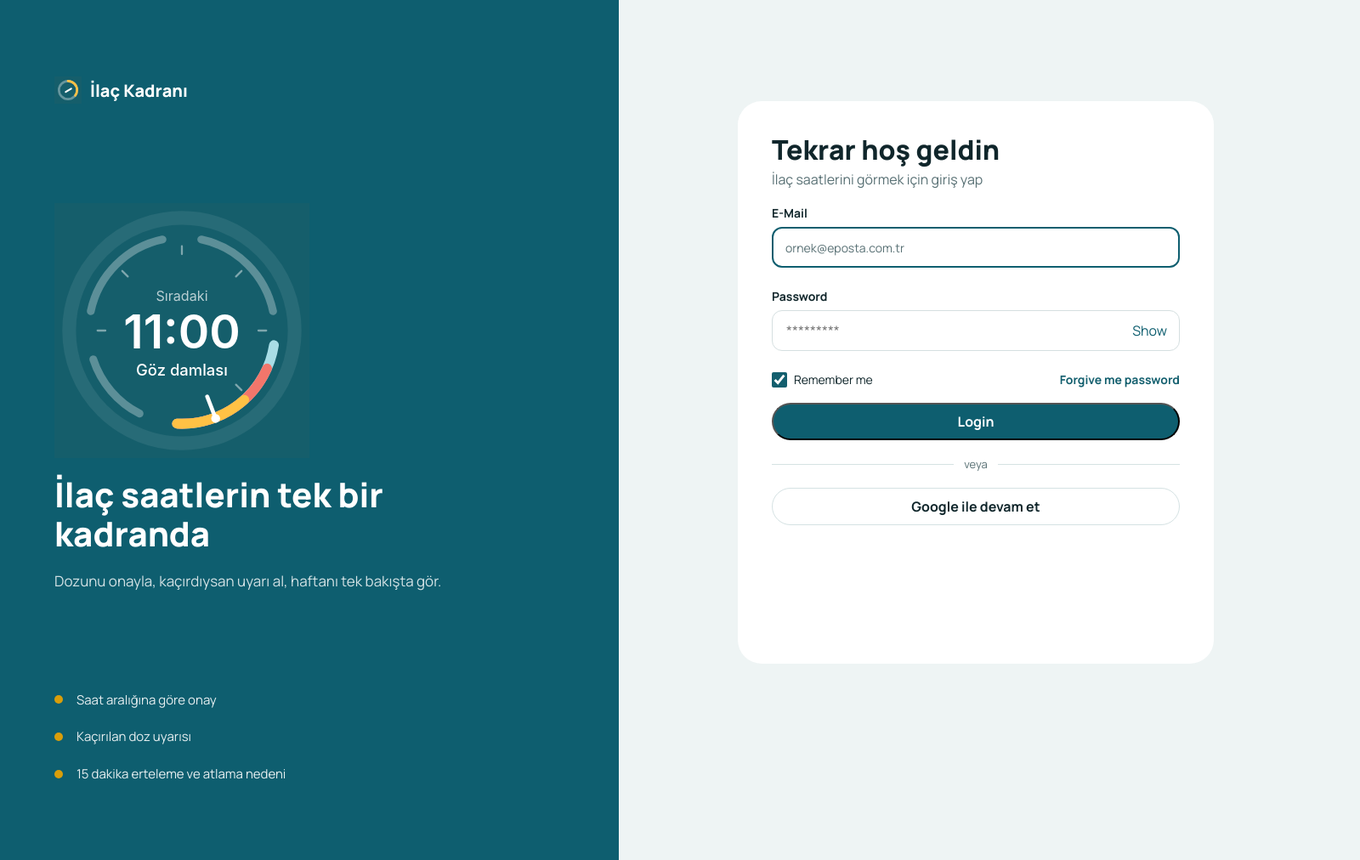
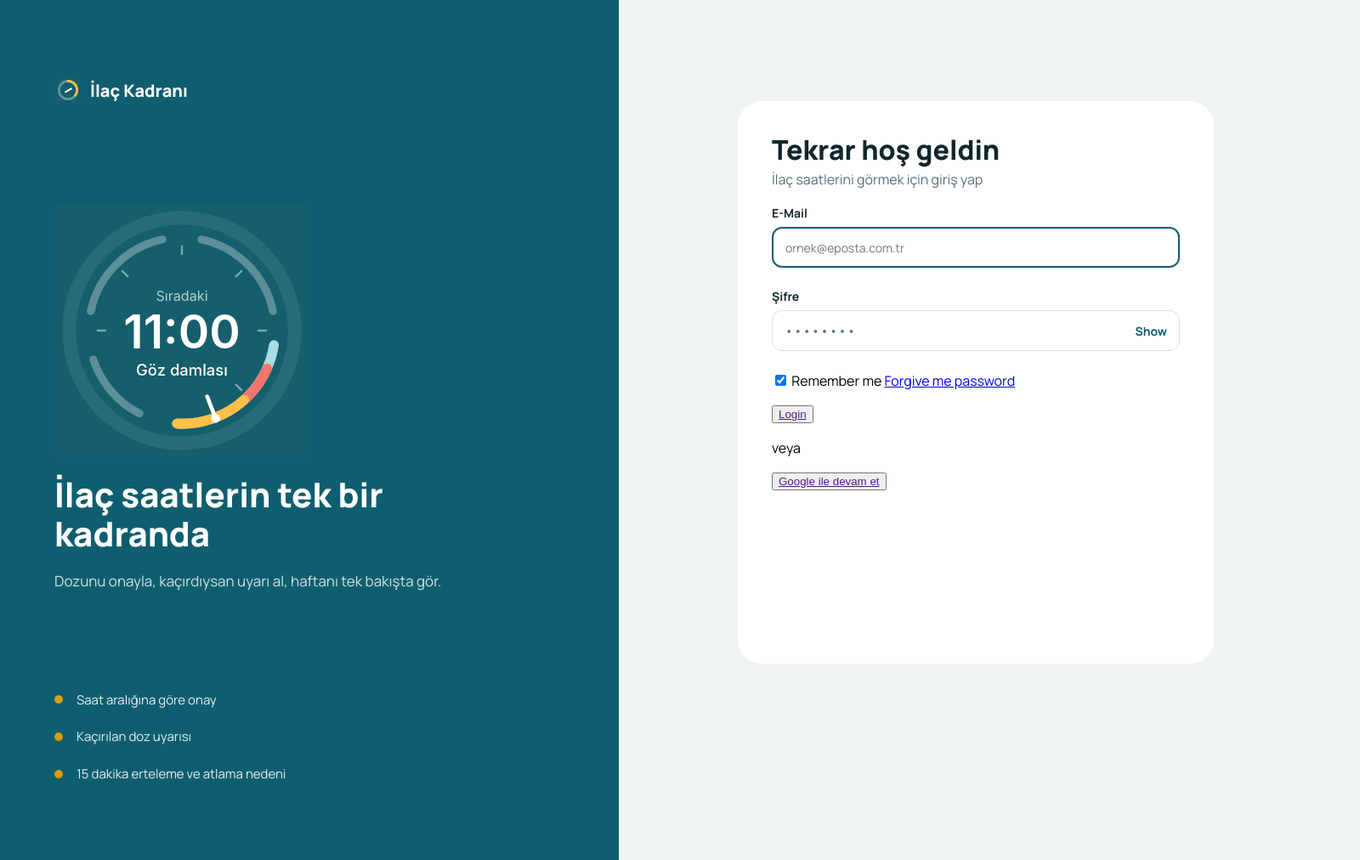
Before and after one commit to Gulfem93/MedicationTracking, a Spring Boot app: page /login in a window 1600 px wide. Shown: the whole page at 85% size. Run offline with Spring Boot 4, Linux system fonts and the light colour scheme; some of the project's set-up classes (security, data sources, template engines, error pages and the like) are left out, and stand-ins take their place.

Commit message:
login yapımı

```diff
--- a/src/main/resources/static/css/login.css
+++ b/src/main/resources/static/css/login.css
@@ -286,67 +286,57 @@ main {
   font-family: 'Manrope', sans-serif;
   font-size: 14px;
   color: #10262B;
+
   border: 2px solid #0E5E6F;
 }
 
-.form_rightEmailInput::placeholder {
-  color: #587074;            /* check the placeholder text's color in Figma */
-}
 
-.form_rightEmailInput:focus {
-  box-shadow: 0 0 0 2px #10262B;   /* visible focus, since outline is removed */
-}
-
-/*Sağ giriş paneli form kart password*/
-.form_rightPassword{
+/*Sağ giriş paneli form kart Password*/
+.form_rightPassword {
   display: flex;
   flex-direction: column;
-  justify-content: flex-start;
   align-items: flex-start;
-  top: 40;
-  left: 220;
   gap: 6px;
-  padding: 0;
-  width: 100%;      /* W: Fill */
+  width: 100%;
   height: 80px;
 }
 
-.form_rightPasswordTitle{
-  margin: 0;
+.form_rightPasswordTitle {
   font-family: 'Manrope', sans-serif;
-  font-weight: bold;          /* Bold */
+  font-weight: 700;
   font-size: 14px;
-  line-height: 145%;         /* ≈ 20px */
-  letter-spacing: 0;
-  text-align: left;
-  color: #10262B;            /* placeholder: check the Fill section */
-  white-space: nowrap;
+  line-height: 145%;
+  color: #10262B;
 }
 
+/* Kutu: input + Göster yan yana */
 .form_rightInputBox {
   display: flex;
   flex-direction: row;
   align-items: center;
-  justify-content: flex-start;
   gap: 8px;
   width: 100%;
   height: 48px;
   padding: 0 14px;
   box-sizing: border-box;
+  border: 1px solid #D5E2E3;
   border-radius: 12px;
-  border: 1px solid #D5DFE0;      /* Kutu > Stroke'tan kontrol et */
-  background: var(--renk-card);
+  background: #FFFFFF;
   overflow: hidden;
 }
 
-/* E-posta kutusundaki koyu kalın çerçeve = odak (focus) hâli */
+/* Odaklanınca petrol çerçeve */
 .form_rightInputBox:focus-within {
-  border: 2px solid #135F6E;      /* Giriş yap butonunun rengi */
+  border-color: #0E5E6F;
+  box-shadow: 0 0 0 1px #0E5E6F;
 }
 
+/* Kutunun içindeki input: kendi çerçevesi olmasın */
 .form_rightInputBox input {
   flex: 1;
   min-width: 0;
+  height: 100%;
+  padding: 0;
   border: none;
   outline: none;
   background: transparent;
@@ -355,6 +345,11 @@ main {
   color: #10262B;
 }
 
+.form_rightInputBox input::placeholder {
+  color: #587074;
+}
+
+/* Göster */
 .form_rightShowBtn {
   flex-shrink: 0;
   padding: 0;
@@ -364,138 +359,6 @@ main {
   font-family: 'Manrope', sans-serif;
   font-weight: 700;
   font-size: 14px;
-  color: #135F6E;                 /* Göster > Fill'den kontrol et */
-}
-
-.form_rightInputBox a{
   color: #0E5E6F;
   text-decoration: none;
 }
-
-/*Checkbox*/
-/* Seçenekler */
-.form_rightOptions {
-  display: flex;
-  flex-direction: row;
-  justify-content: space-between;  /* biri sola, biri sağa */
-  align-items: center;
-  width: 100%;                     /* W: Fill */
-}
-
-/* Beni hatırla */
-.form_rightRemember {
-  display: flex;
-  align-items: center;
-  gap: 8px;                        /* Figma'daki gap'ten kontrol et */
-  cursor: pointer;
-  font-family: 'Manrope', sans-serif;
-  font-weight: 400;
-  font-size: 14px;
-  color: #10262B;
-}
-
-.form_rightRemember input {
-  width: 18px;
-  height: 18px;
-  margin: 0;
-  accent-color: #135F6E;           /* işaretli kutunun rengi */
-  cursor: pointer;
-}
-
-/* Şifremi unuttum */
-.form_rightForgot {
-  font-family: 'Manrope', sans-serif;
-  font-weight: 700;
-  font-size: 14px;
-  color: #135F6E;
-  text-decoration: none;
-}
-
-.form_rightForgot:hover {
-  text-decoration: underline;
-}
-
-/*Login Button*/
-.form_rightButtonLogin{
-  top: 40;
-  left: 358;
-  width: 100%;
-  height: 44px;
-  display: flex;
-  align-items: center;
-  justify-content: center;
-  padding-left: 18px;
-  padding-right: 18px;
-  border-radius: 999px;
-  background-color: #0E5E6F;
-}
-
-.form_rightTextLogin{
-  top: 166.5;
-  left: 11;
-  font-family: 'Manrope', sans-serif;
-  font-weight: bold;
-  font-size: 16px;
-  line-height: 140%;
-  color: #FFFFFF;
-  text-decoration: none;
-}
-
-/*Form Text Line*/
-/* veya */
-.form_rightDivider {
-  display: flex;
-  flex-direction: row;
-  align-items: center;      /* çizgiler dikeyde ortada: Y 9.5 = (20 − 1) / 2 */
-  gap: 12px;
-  width: 100%;              /* W: Fill */
-  padding: 0;
-  overflow: hidden;
-}
-
-/* Rectangle */
-.form_rightDividerLine {
-  flex: 1;                  /* W: Fill, kalan alanı iki çizgi eşit paylaşır */
-  height: 1px;
-  background: #D5E2E3;
-}
-
-/* veya metni */
-.form_rightDividerText {
-  font-family: 'Manrope', sans-serif;
-  font-size: 13px;          /* Typography'den kontrol et */
-  line-height: 20px;        /* H: 20 */
-  color: #587074;           /* Fill'den kontrol et */
-  white-space: nowrap;
-}
-
-/*Google ile devam et butonu*/
-.form_rightLoginGoogle{
-  top: 40px;
-  left: 458px;
-  display: flex;
-  flex-direction: row;
-  width: 100%;
-  height: 44px;
-  align-items: center;
-  justify-content: center;
-  padding: 18px 0;
-  gap: 0;
-  border-radius: 999px;
-  border: #D5E2E3 1px solid;
-  background-color: #FFFFFF;
-}
-
-.form_rightLoginGoogle a{
-  top: 124px;
-  left: 11px;
-  min-width: 152px;
-  min-height: 22px;
-  text-decoration: none;
-
-  font-family: 'Manrope', sans-serif;
-  font-weight: bold;
-  font-size: 16px;
-  line-height: 140%;
-  color: #10262B;
-}
--- a/src/main/resources/templates/login.html
+++ b/src/main/resources/templates/login.html
@@ -97,10 +97,10 @@
           <input type="email" id="e-mail" class="form_rightEmailInput" placeholder="ornek@eposta.com.tr">
         </div>
         <div class="form_rightPassword">
-          <label for="password" class="form_rightPasswordTitle">Password</label>
+          <label for="password" class="form_rightPasswordTitle">Şifre</label>
           <div class="form_rightInputBox">
-            <input type="password" placeholder="*********">
-            <a href="">Show</a>
+            <input type="password" id="password" placeholder="••••••••">
+            <a href="" class="form_rightShowBtn">Show</a>
           </div>
         </div>
         <div class="form_rightOptions">
```
